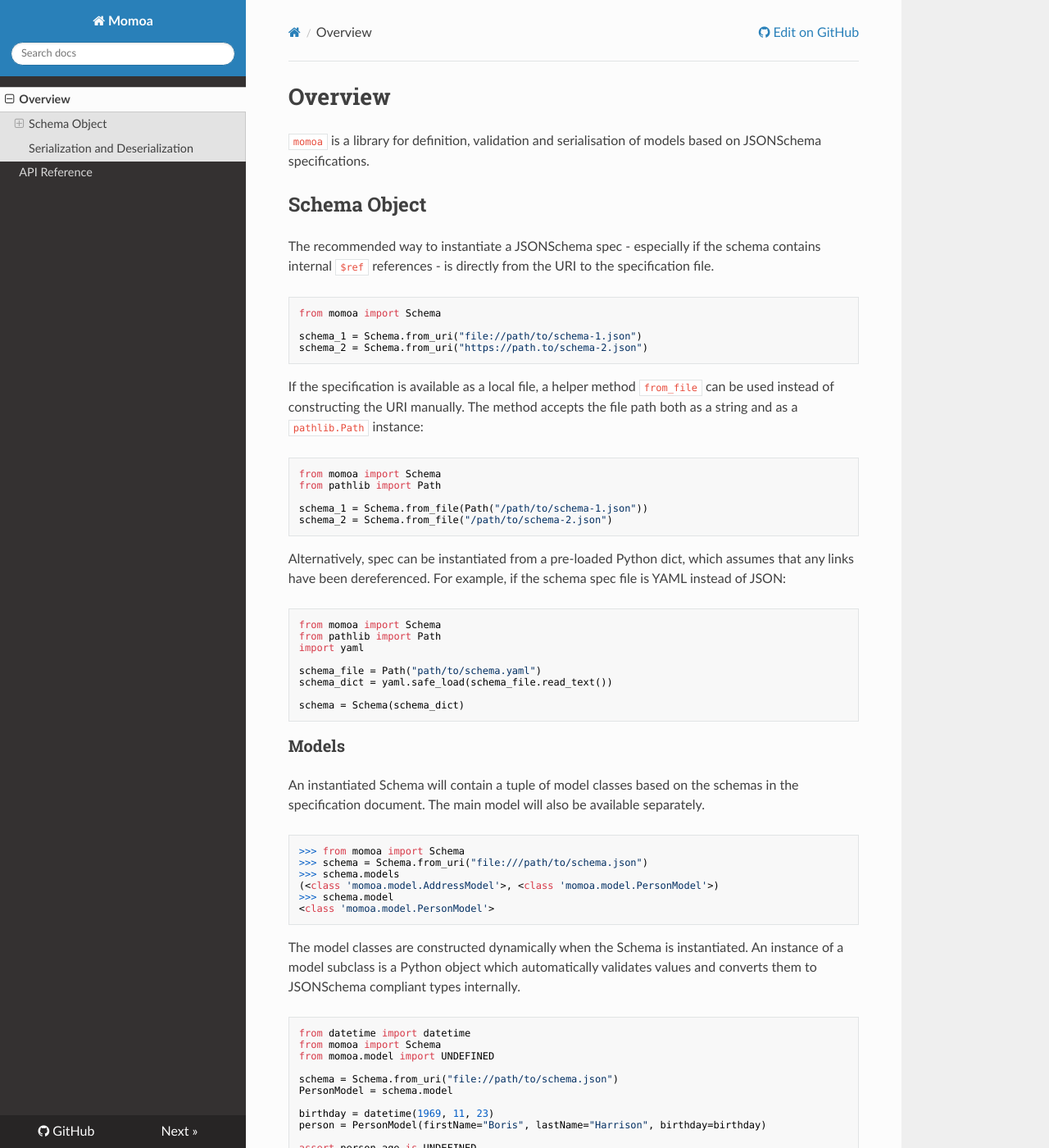
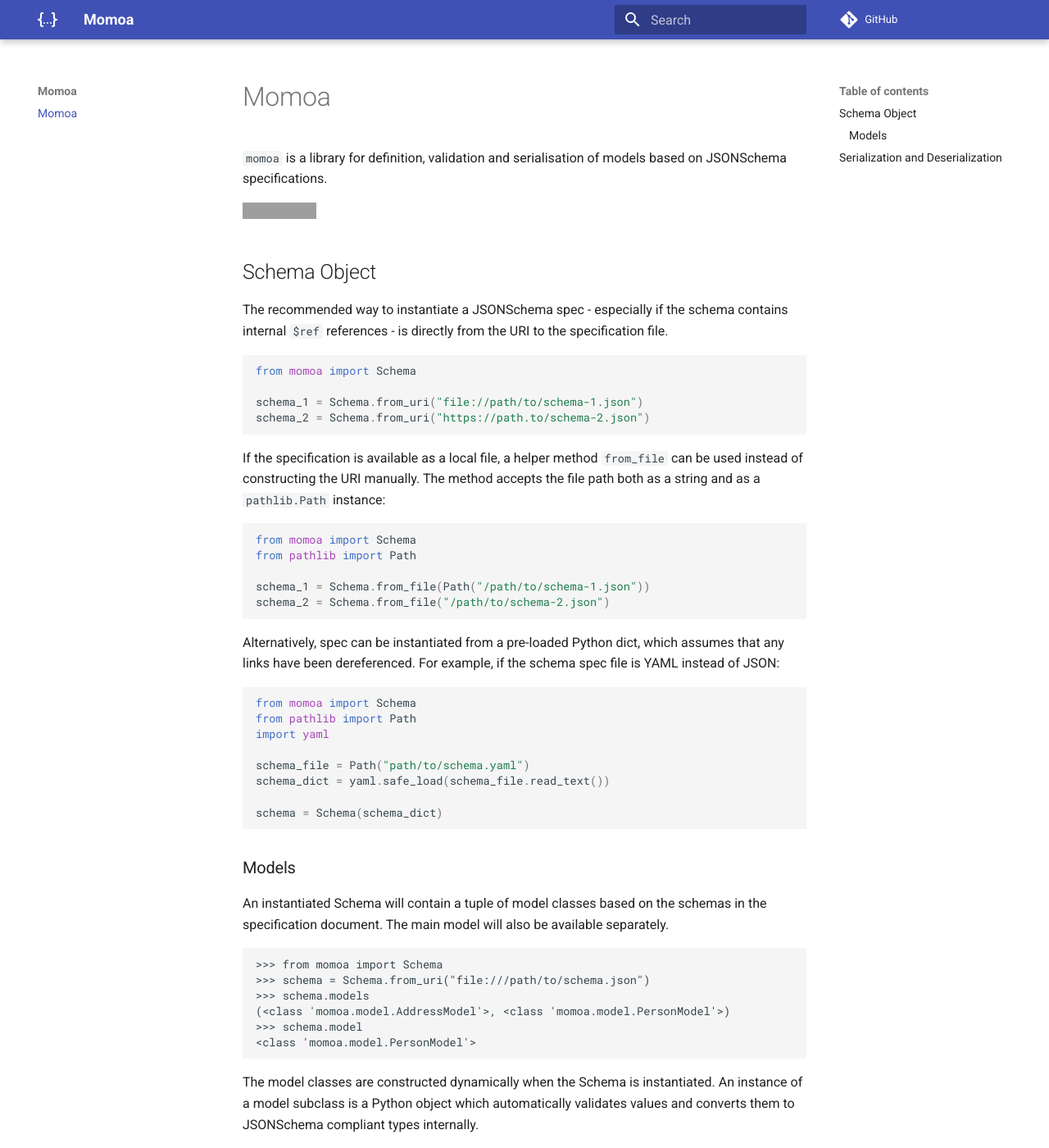
Before and after one commit to berislavlopac/momoa, an MkDocs documentation site: the page built from docs/index.md, in a window 1280 px wide and 1400 px high. Shown: the whole window at 82% size. Built offline with MkDocs 1.6.1 and Material for MkDocs 9.7.7, drawn with Linux system fonts in a browser that asks for light colours; nearby versions of some CDN libraries; comment, search, counter and statistics services are not loaded; some of the changed text lies outside the part shown; grey boxes are pictures that could not be loaded.

Commit message:
fix documentation

```diff
--- a/docs/css/custom.css
+++ /dev/null
@@ -1,17 +0,0 @@
-div.autodoc-signature {
-  font-size: large;
-  margin-bottom: 5px;
-}
-
-div.autodoc-signature code {
-  font-size: large;
-}
-
-div.autodoc-docstring {
-  padding-left: 5px;
-}
-
-div.autodoc-members {
-  padding-left: 20px;
-  margin-bottom: 15px;
-}
--- a/docs/index.md
+++ b/docs/index.md
@@ -1,6 +1,8 @@
-# Overview
+# Momoa
 
 `momoa` is a library for definition, validation and serialisation of models based on JSONSchema specifications.
+
+[![Documentation Status](https://readthedocs.org/projects/momoa/badge/?version=latest)](https://momoa.readthedocs.io/en/latest/?badge=latest)
 
 ## Schema Object
 
--- a/docs/reference.md
+++ /dev/null
@@ -1,5 +0,0 @@
-# API Reference
-
-## ![mkapi](momoa.Schema)
-
-## ![mkapi](momoa.model.Model)
--- a/docs/requirements.txt
+++ b/docs/requirements.txt
@@ -1,2 +1,2 @@
-mkdocs>=1.2.3
-mkapi>=1.0.14
+mkdocs>=1.3.0
+mkdocs-material>=8.5.6
--- a/mkdocs.yml
+++ b/mkdocs.yml
@@ -1,15 +1,18 @@
 site_name: Momoa
 repo_url: https://github.com/berislavlopac/momoa
+site_url: https://momoa.readthedocs.io
 site_description: A library for definition, validation and serialisation of models based on JSONSchema specifications.
 site_author: Berislav Lopac <berislav@lopac.net>
 use_directory_urls: false
 theme:
-  name: readthedocs
-extra_css:
-  - css/custom.css
-plugins:
-  - search
-  - mkapi
+  name: material
+  icon:
+    logo: material/code-json
+markdown_extensions:
+  - pymdownx.highlight:
+      anchor_linenums: true
+  - pymdownx.inlinehilite
+  - pymdownx.snippets
+  - pymdownx.superfences
 nav:
   - index.md
-  - reference.md
--- a/pyproject.toml
+++ b/pyproject.toml
@@ -24,11 +24,13 @@
 flake8 = ">=4.0.1"
 pydocstyle = ">=6.1.1"
 toml = ">=0.10.2"
-mkdocs = ">=1.3.0"
-mkapi = ">=1.0.14"
 mutmut = ">=2.4.0"
 tox = ">=3.25.0"
 tox-poetry = ">=0.4.1"
+
+[tool.poetry.group.docs.dependencies]
+mkdocs = ">=1.3.0"
+mkdocs-material = ">=8.5.6"
 
 [tool.black]
 line-length = 100
```
Also changed, not shown: other parts of docs/index.md (+1 -1 lines).
